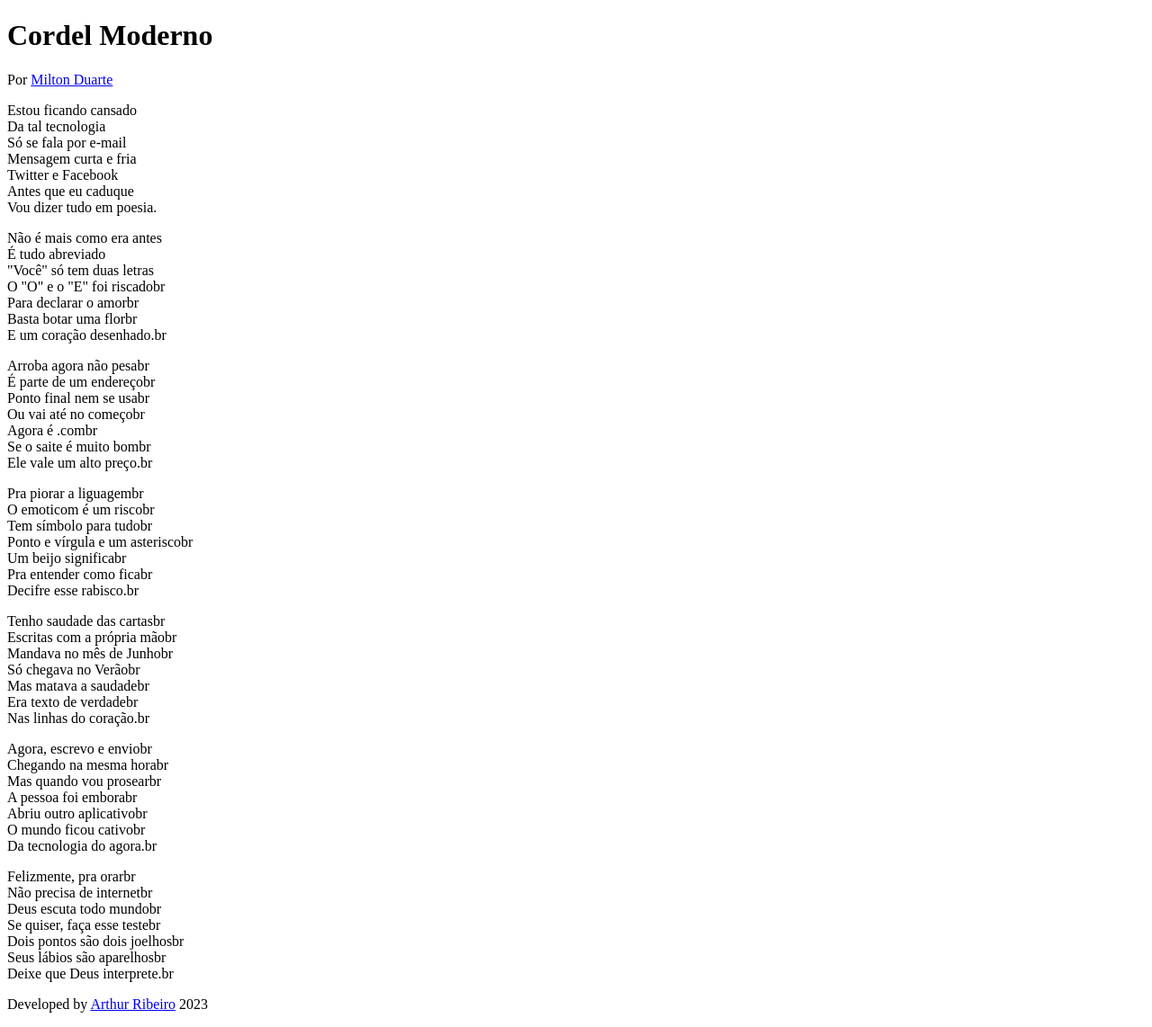
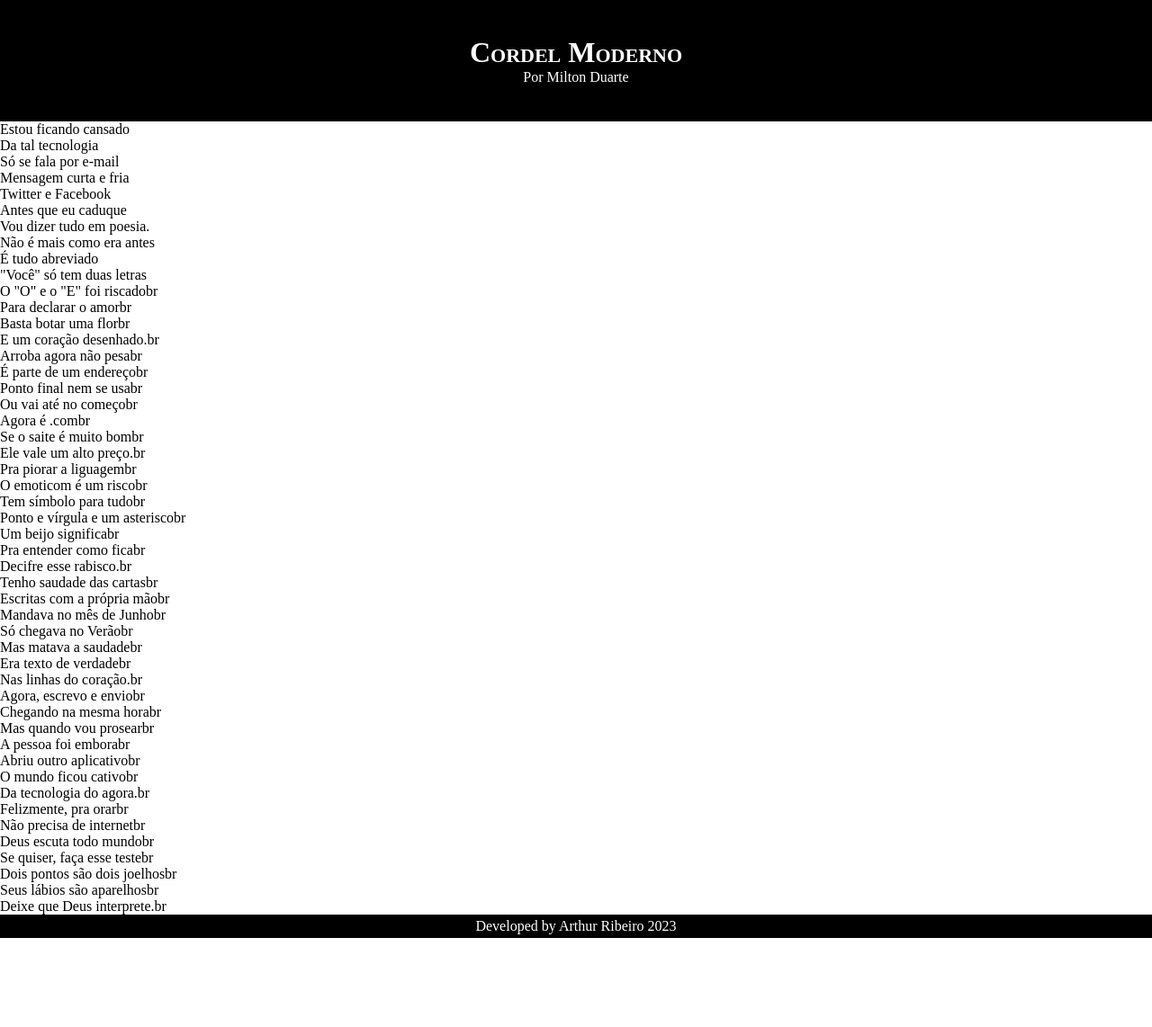
Before and after one commit to eusouarthurribeiro/html-css, a plain HTML site: page projeto-cordel/index.html in a window 1280 px wide. Shown: the whole page at 90% size. After the commit the page ends 1043 px from the top, so only its background shows below. Drawn offline with Linux system fonts and the light colour scheme.

Commit message:
atualizei os exercicios

```diff
--- a/projeto-cordel/index.html
+++ b/projeto-cordel/index.html
@@ -3,17 +3,17 @@
 
 <head>
     <meta charset="UTF-8">
-    <meta name="viewport" content="width=device-width, initial-scale=1.0">
+    <meta name="viewport" content="width=device-width, initial-scale=1.0"> <link rel="stylesheet" href="style.css">
     <title>Cordel Moderno</title>
 </head>
 
 <body>
-    <header>
+    <header class="menu">
         <h1>Cordel Moderno</h1>
         Por <a href="https://www.recantodasletras.com.br/poesias/3186743">Milton Duarte</a>
     </header>
 
-    <section>
+    <section class="normal">
         <p>
             Estou ficando cansado <br>
             Da tal tecnologia <br>
@@ -27,7 +27,7 @@
 
 
 
-    <section>
+    <section class="imagem">
         <p>
             Não é mais como era antes<br>
             É tudo abreviado<br>
@@ -41,7 +41,7 @@
 
 
 
-    <section>
+    <section class="normal">
         <p>
             Arroba agora não pesabr <br>
             É parte de um endereçobr <br>
@@ -65,7 +65,7 @@
 
 
 
-    <section>
+    <section class="imagem">
         <p>
             Tenho saudade das cartasbr <br>
             Escritas com a própria mãobr <br>
@@ -79,7 +79,7 @@
 
 
 
-    <section>
+    <section class="normal">
         <p>
             Agora, escrevo e enviobr <br>
             Chegando na mesma horabr <br>
@@ -100,7 +100,7 @@
             Deixe que Deus interprete.br <br>
         </p>
     </section>
-    <footer>
+    <footer class="rodape">
         <p>Developed by <a href="https://github.com/eusouarthurribeiro">Arthur Ribeiro</a> 2023</p>
     </footer>
 </body>
--- /dev/null
+++ b/projeto-cordel/style.css
@@ -0,0 +1,34 @@
+@charset "UTF-8";
+
+* {
+    padding: 0px;
+    margin: 0px;
+
+}
+
+.menu {
+    background-color: black;
+    color: #fff;
+    text-align: center;
+    padding-top: 40px;
+    padding-bottom: 40px;
+}
+
+a {
+    color: #fff;
+    text-decoration: none;
+}
+a:hover {
+    text-decoration: underline;
+}
+h1 {
+    font-variant: small-caps;
+}
+
+.rodape{
+    background-color: black;
+    color: #fff;
+    text-align: center;
+    padding-top: 4px;
+    padding-bottom: 4px;
+}
```
